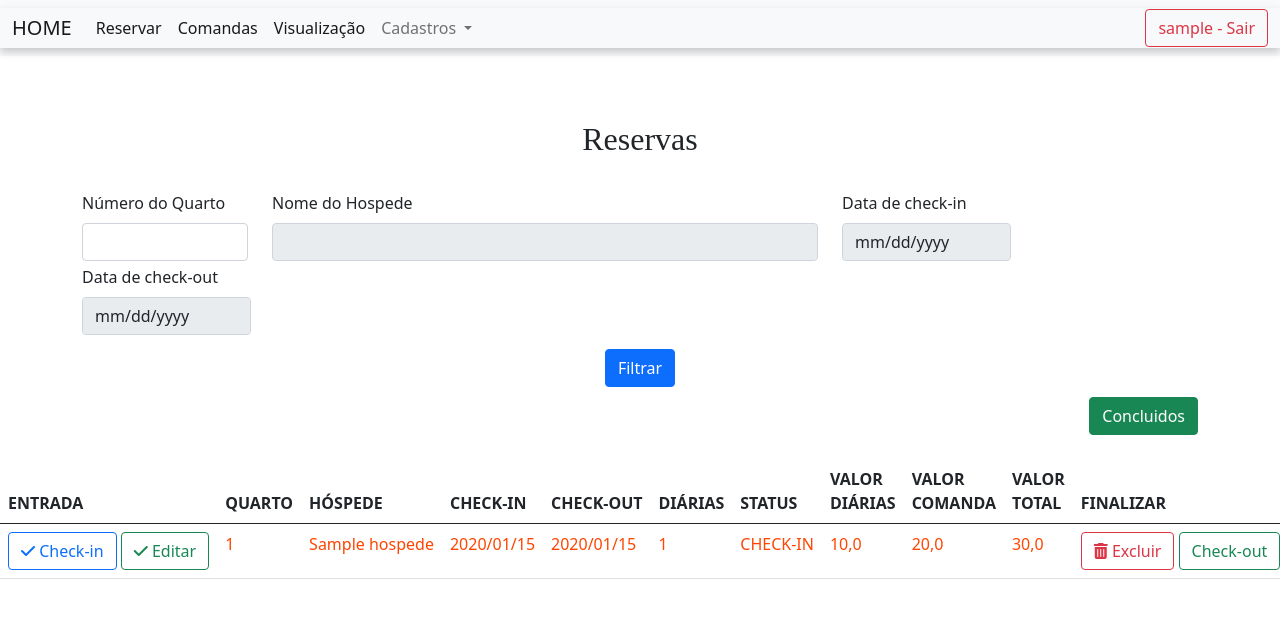
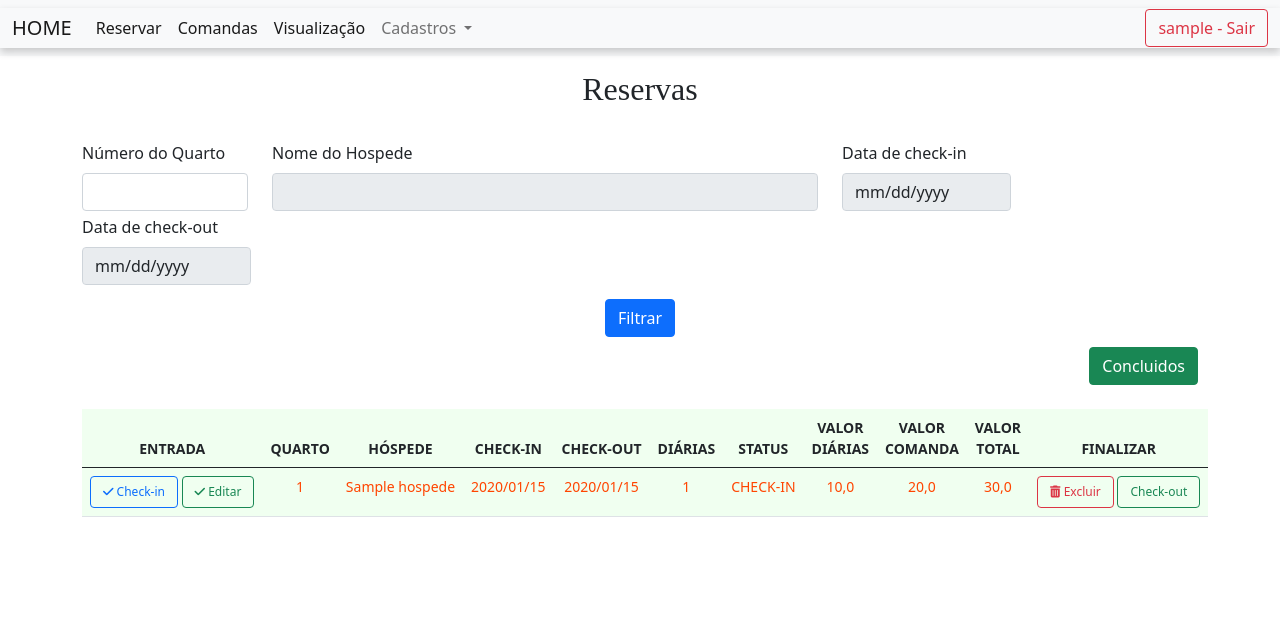
Before and after one commit to santhiagosdp/pousada-easy, a Django app: page /disponibilidade/ in a window 1280 px wide. Shown: the top 618 px of the page. Run offline with Django 3.2, Linux system fonts and the light colour scheme; a user stored in the database is signed in; tables that the repository leaves empty hold one stand-in row (values such as "Sample post"); some libraries are stand-ins or nearby versions.

Commit message:
ref
atualziacao de htmls

```diff
--- a/core/templates/core/disponibilidade.html
+++ b/core/templates/core/disponibilidade.html
@@ -3,6 +3,12 @@
 
 {% block content %}
   <style>
+    table, th {
+      font-size: 14px;
+    }
+    table, td {
+      font-size: 14px;
+    }
     .botao2 {
       background-color: blue;
       color: white;
@@ -36,7 +42,7 @@
     }
   </style>
 
-  <div class="container" style="margin-top: 100px;">
+  <div class="container" style="margin-top: 50px;">
     <h1 class="titulo_centro">Reservas</h1>
 
     <form method="get" id="search-form" class="form-inline">
@@ -83,21 +89,21 @@
     </form>
 
     <br />
-  </div>
-    <table class="table" id="tabela-produtos">
+
+    <table class="table" style="background-color:honeydew;" id="tabela-produtos">
       <thead>
         <tr>
-          <th class="ordenavel" style="white-space: nowrap;">ENTRADA</th>
-          <th class="ordenavel" style="white-space: nowrap;">QUARTO</th>
-          <th class="ordenavel" style="white-space: nowrap;">HÓSPEDE</th>
-          <th class="ordenavel" style="white-space: nowrap;">CHECK-IN</th>
-          <th class="ordenavel" style="white-space: nowrap;">CHECK-OUT</th>
-          <th class="ordenavel" style="white-space: nowrap;">DIÁRIAS</th>
-          <th class="ordenavel" style="white-space: nowrap;">STATUS</th>
-          <th class="ordenavel" >VALOR DIÁRIAS</th>
-          <th class="ordenavel" >VALOR COMANDA</th>
-          <th class="ordenavel" >VALOR TOTAL</th>
-          <th>FINALIZAR</th>
+          <th class="ordenavel text-center" style="white-space: nowrap;">ENTRADA</th>
+          <th class="ordenavel text-center" style="white-space: nowrap;">QUARTO</th>
+          <th class="ordenavel text-center" style="white-space: nowrap;">HÓSPEDE</th>
+          <th class="ordenavel text-center" style="white-space: nowrap;">CHECK-IN</th>
+          <th class="ordenavel text-center" style="white-space: nowrap;">CHECK-OUT</th>
+          <th class="ordenavel text-center" style="white-space: nowrap;">DIÁRIAS</th>
+          <th class="ordenavel text-center" style="white-space: nowrap;">STATUS</th>
+          <th class="ordenavel text-center" >VALOR DIÁRIAS</th>
+          <th class="ordenavel text-center" >VALOR COMANDA</th>
+          <th class="ordenavel text-center" >VALOR TOTAL</th>
+          <th class="text-center" style="white-space: nowrap;">FINALIZAR</th>
         </tr>
       </thead>
       <tbody>
@@ -122,27 +128,28 @@
            <tr style="color: OrangeRed">
            {% endif %}
 
-            <td style="white-space: nowrap;">
-              <a type="button" class="btn btn-outline-primary" href="/hospedagem/checkin/{{ item.id }}" title="Fazer Check-in">
+            <td class="text-center"  style="white-space: nowrap;">
+              <a type="button" style="font-size: 12px;" class="btn btn-outline-primary" href="/hospedagem/checkin/{{ item.id }}" title="Fazer Check-in">
                 <span class="fa fa-solid fa-check"></span> Check-in</a>
-              <a type="button" class="btn btn-outline-success" href="/hospedagem/editar/{{ item.id }}" title="Editar">
+              <a type="button" style="font-size: 12px;" class="btn btn-outline-success" href="/hospedagem/editar/{{ item.id }}" title="Editar">
                 <span class="fa fa-solid fa-check"></span> Editar</a>
             </td>
-            <td style="white-space: nowrap;">{{ item.reserva.quarto.numero }}</td>
+            <td class="text-center"  style="white-space: nowrap;">{{ item.reserva.quarto.numero }}</td>
             <td style="white-space: nowrap;">{{ item.hospede.nome }}</td>
-            <td style="white-space: nowrap;">{{ item.reserva.data_entrada }}</td>
-            <td style="white-space: nowrap;">{{ item.reserva.data_saida }}</td>
-            <td style="white-space: nowrap;">{{ item.reserva.diarias }}</td>
-            <td style="white-space: nowrap;">{{ item.status }}</td>
-            <td style="white-space: nowrap;">{{ item.reserva.valor|intcomma }}</td>
-            <td style="white-space: nowrap;">{{ item.valor_comanda|intcomma }}</td>
-            <td style="white-space: nowrap;">{{ item.valor_total|intcomma }}</td>
-            <td style="white-space: nowrap;">
-              <a type="button" class="btn btn-outline-danger" href="/hospedagem/delete/{{ item.id }}" title="deletar"><span class="fa fa-solid fa-trash"></span> Excluir</a>
-              <a type="button" class="btn btn-outline-success" href="/hospedagem/checkout/{{ item.id }}" title="Fazer Check-out">Check-out</a>
+            <td class="text-center"  style="white-space: nowrap;">{{ item.reserva.data_entrada }}</td>
+            <td class="text-center"  style="white-space: nowrap;">{{ item.reserva.data_saida }}</td>
+            <td class="text-center" style="white-space: nowrap;">{{ item.reserva.diarias }}</td>
+            <td class="text-center"  style="white-space: nowrap;">{{ item.status }}</td>
+            <td class="text-center"  style="white-space: nowrap;">{{ item.reserva.valor|intcomma }}</td>
+            <td class="text-center"  style="white-space: nowrap;">{{ item.valor_comanda|intcomma }}</td>
+            <td class="text-center"  style="white-space: nowrap;">{{ item.valor_total|intcomma }}</td>
+            <td class="text-center"  style="white-space: nowrap;">
+              <a type="button" style="font-size: 12px;" class="btn btn-outline-danger" href="/hospedagem/delete/{{ item.id }}" title="deletar"><span class="fa fa-solid fa-trash"></span> Excluir</a>
+              <a type="button" style="font-size: 12px;" class="btn btn-outline-success" href="/hospedagem/checkout/{{ item.id }}" title="Fazer Check-out">Check-out</a>
             </td>
           </tr>
         {% endfor %}
       </tbody>
     </table>
+  </div>
 {% endblock %}
--- a/core/templates/core/edicao/hospedagem_edit.html
+++ b/core/templates/core/edicao/hospedagem_edit.html
@@ -39,7 +39,7 @@
     </style>
     <div class="container" style="margin-top: 100px;">
         <div class="titulo">
-            <h3>ALTERAÇÃO DE RESERVA</h3>
+            <h3>ALTERAÇÃO DE RESERVA</h3><p>Em desenvolvimento</p>
         </div>
 
         <div class="container2">
--- a/core/templates/core/fechar_conta.html
+++ b/core/templates/core/fechar_conta.html
@@ -180,7 +180,7 @@
             <form method="post">
               {% csrf_token %}
               <div class="input-group mb-3" style="padding-top: 50%;">
-                <button class="btn btn-success mx-auto" id="search" type="submit">Emitir Check-out</button>
+                <button class="btn btn-success mx-auto" id="search" type="submit">Confirmar Check-out</button>
               </div>
             </form>
           </div>
--- a/core/views.py
+++ b/core/views.py
@@ -679,6 +679,7 @@ def hospedagem_edit(request, id):
     return render(request, 'core/edicao/hospedagem_edit.html', context)
 
 
+import pandas as pd
 def fechar_conta_checkout(request,id):
     hospede_reserva = Hospedes_reserva.objects.get(id=id,
                                                    usuario=request.user,
@@ -733,4 +734,6 @@ def fechar_conta_checkout(request,id):
         'extras' : extras,
         'final': final
     }
+
+
     return render(request, 'core/fechar_conta.html', context)
```
Also changed, not shown: core/templates/core/clientes.html (+13 -4 lines), core/templates/core/home.html (+7 -2 lines), core/templates/core/produtos.html (+22 -12 lines), core/templates/core/quartos.html (+19 -10 lines), core/templates/core/reservar.html (+9 -2 lines).
